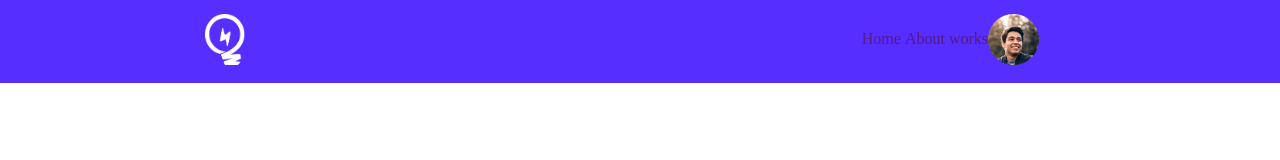
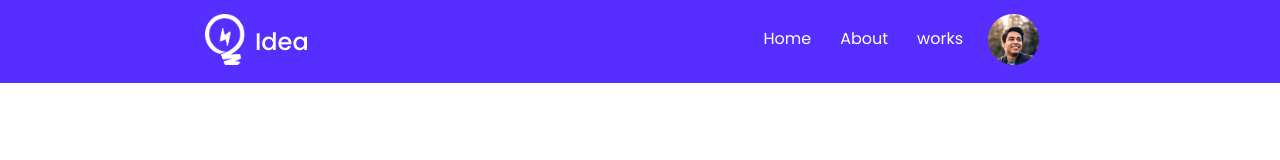
Before and after one commit to arifa-akter/leader-board, a plain HTML site: page index.html in a window 1280 px wide. Drawn offline with Linux system fonts and the light colour scheme.

Commit message:
add header nav part

```diff
--- a/css/style.css
+++ b/css/style.css
@@ -22,25 +22,66 @@ ul,ol{
 	display: flex;
 	padding: 14px 0 14px 0;
 }
+ /* ---------- logo part ------- */
 .logo{
-     width: 10%;
+     width: 20%;
+     display: flex;
  }
-.menu{
-     width:80%;
-     text-align: right;
-     line-height:50px;
- }
+ .main-menu .logo img{
+    width: 40px;
+    height: 51px;
+}
+.main-menu .logo .logo-text p{
+    font-family: 'Poppins', sans-serif;
+    font-weight: 500;
+    font-size:24px;
+    color:#FFFFFF;
+    padding: 10px 0 0 10px;
+}
+/* ----- menu part start ------- */
+.main-menu .menu{
+    width:70%;
+    text-align: right;
+    line-height:50px;
+}
+.main-menu .menu li{
+    display: inline-block;
+    padding-right: 25px;
+}
+.main-menu .menu a{
+    font-family: 'Poppins', sans-serif;
+    font-weight: 400;
+    color:#FFFFFF;
+    font-size: 16px;
+    position: relative;
+}
+.main-menu .menu a::after{
+    position: absolute;
+    content:'';
+    left:0;
+    top:31px;
+    height: 3px;
+    width:0;
+    background: #FFFFFF;
+    border-radius:1px;
+    transition:  width 0.4s linear ;
+    -webkit-transition:  width 0.4s linear ;
+    -moz-transition:  width 0.4s linear ;
+    -ms-transition:  width 0.4s linear ;
+    -o-transition:  width 0.4s linear ;
+    -webkit-border-radius:1px;
+    -moz-border-radius:1px;
+    -ms-border-radius:1px;
+    -o-border-radius:1px;
+}
+.main-menu .menu a:hover::after{
+    width:100%;
+}
+/*--------- profile part ----------- */
 .profile{
      width: 10%;
  }
-.main-menu .logo img{
-    width: 40px;
-    height: 51px;
-}
-.main-menu .menu li{
-    display: inline-block;
-}
-.main-menu .profile img{
+ .main-menu .profile img{
     width: 51px;
     height: 51px;
 }
--- a/index.html
+++ b/index.html
@@ -1,13 +1,22 @@
 <!DOCTYPE html>
 <html lang="en">
+
 <head>
     <meta charset="UTF-8">
     <meta http-equiv="X-UA-Compatible" content="IE=edge">
     <meta name="viewport" content="width=device-width, initial-scale=1.0">
     <title>Document</title>
+    <!-- favicon -->
+    <link rel="icon" type="image/x-icon" href="images/icons/profile.png">
+    <!-- google font link -->
+    <link rel="preconnect" href="https://fonts.googleapis.com">
+    <link rel="preconnect" href="https://fonts.gstatic.com" crossorigin>
+    <link href="https://fonts.googleapis.com/css2?family=Poppins:wght@200;300;400;500;600;700;800;900&family=Roboto:wght@400;500;700;900&display=swap"
+        rel="stylesheet">
     <!-- css style sheet link -->
     <link rel="stylesheet" href="css/style.css">
 </head>
+
 <body>
     <!-- header navber start -->
     <header>
@@ -16,6 +25,9 @@
                 <div class="main-menu">
                     <div class="logo">
                         <img src="images/icons/logo.png" alt="logo">
+                         <div class="logo-text">
+                            <p>Idea</p>
+                         </div>
                     </div>
                     <div class="menu">
                         <ul>
@@ -33,4 +45,5 @@
     </header>
     <!-- header navber end -->
 </body>
+
 </html>
```
Lines whose indentation alone changed are shown as unchanged.
